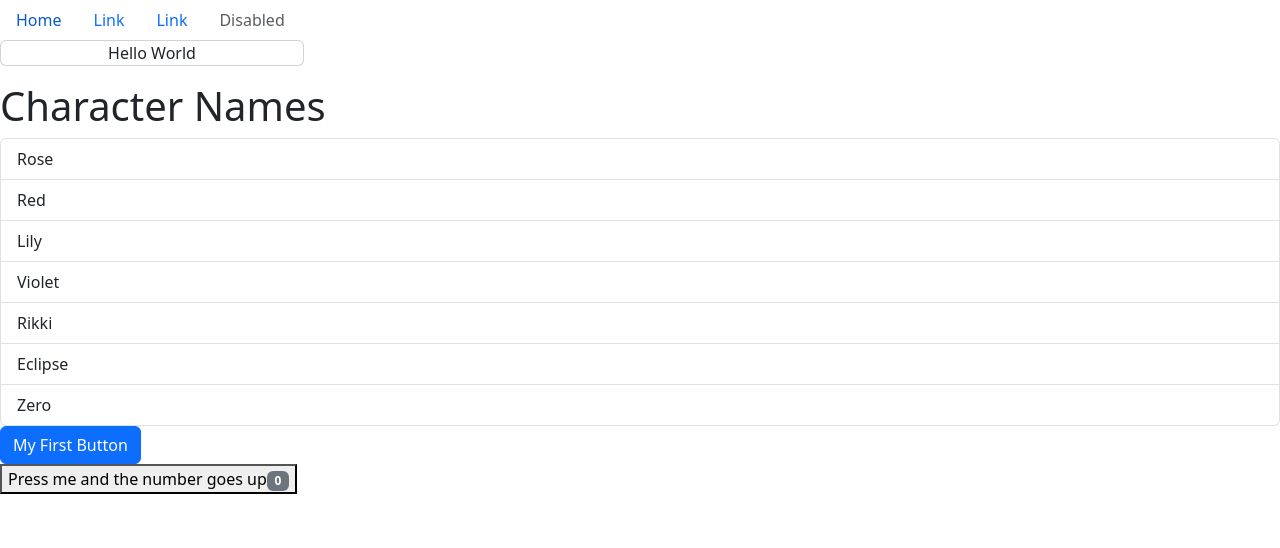
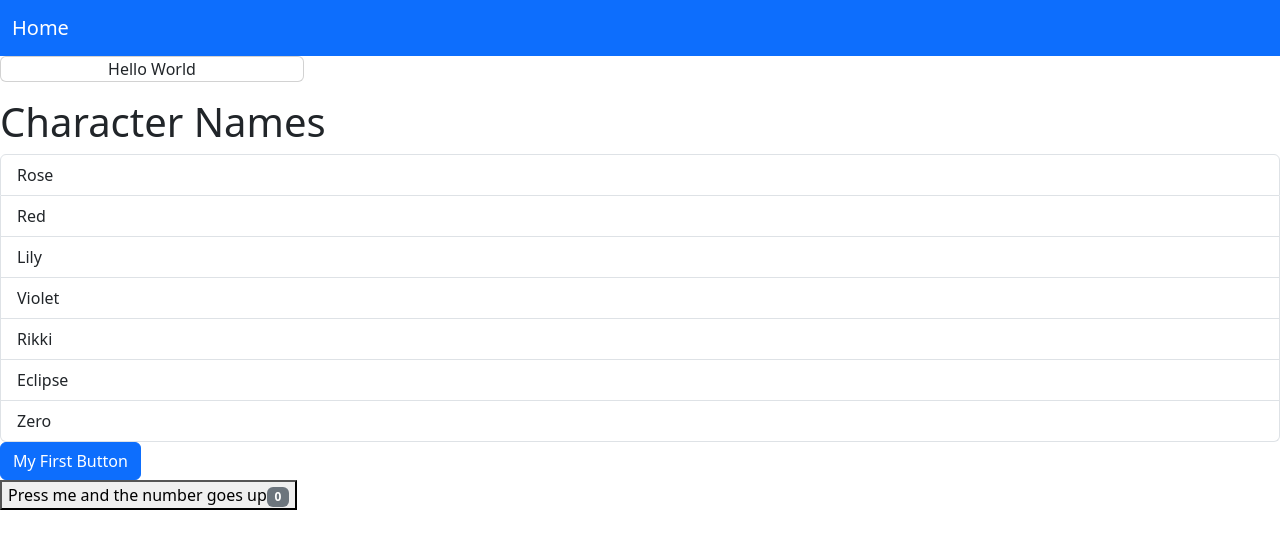
Before and after one commit to red2922/Reactor, a React (Vite) app in the folder Reactor_Time/: page / in a window 1280 px wide. Shown: the top 548 px of the page. Built offline with nearby package versions, Linux system fonts and the light colour scheme.

Commit message:
Fixed/Updated NavBar

```diff
--- a/Reactor_Time/src/components/NavBar.tsx
+++ b/Reactor_Time/src/components/NavBar.tsx
@@ -1,27 +1,25 @@
 const NavBar = () => {
   return (
-    <ul className="nav">
-      <li className="nav-item">
-        <a className="nav-link active" aria-current="page" href="index.html">
-          Home
-        </a>
-      </li>
-      <li className="nav-item">
-        <a className="nav-link" href="#">
-          Link
-        </a>
-      </li>
-      <li className="nav-item">
-        <a className="nav-link" href="#">
-          Link
-        </a>
-      </li>
-      <li className="nav-item">
-        <a className="nav-link disabled" aria-disabled="true">
-          Disabled
-        </a>
-      </li>
-    </ul>
+    <>
+      <nav className="navbar navbar-expand-lg navbar-dark bg-primary">
+        <div className="container-fluid">
+          <a className="navbar-brand" href="#">
+            Home
+          </a>
+          <button
+            className="navbar-toggler"
+            type="button"
+            data-bs-toggle="collapse"
+            data-bs-target="#navbarSupportedContent"
+            aria-controls="navbarSupportedContent"
+            aria-expanded="false"
+            aria-label="Toggle navigation"
+          >
+            <span className="navbar-toggler-icon"></span>
+          </button>
+        </div>
+      </nav>
+    </>
   );
 };
 
```
